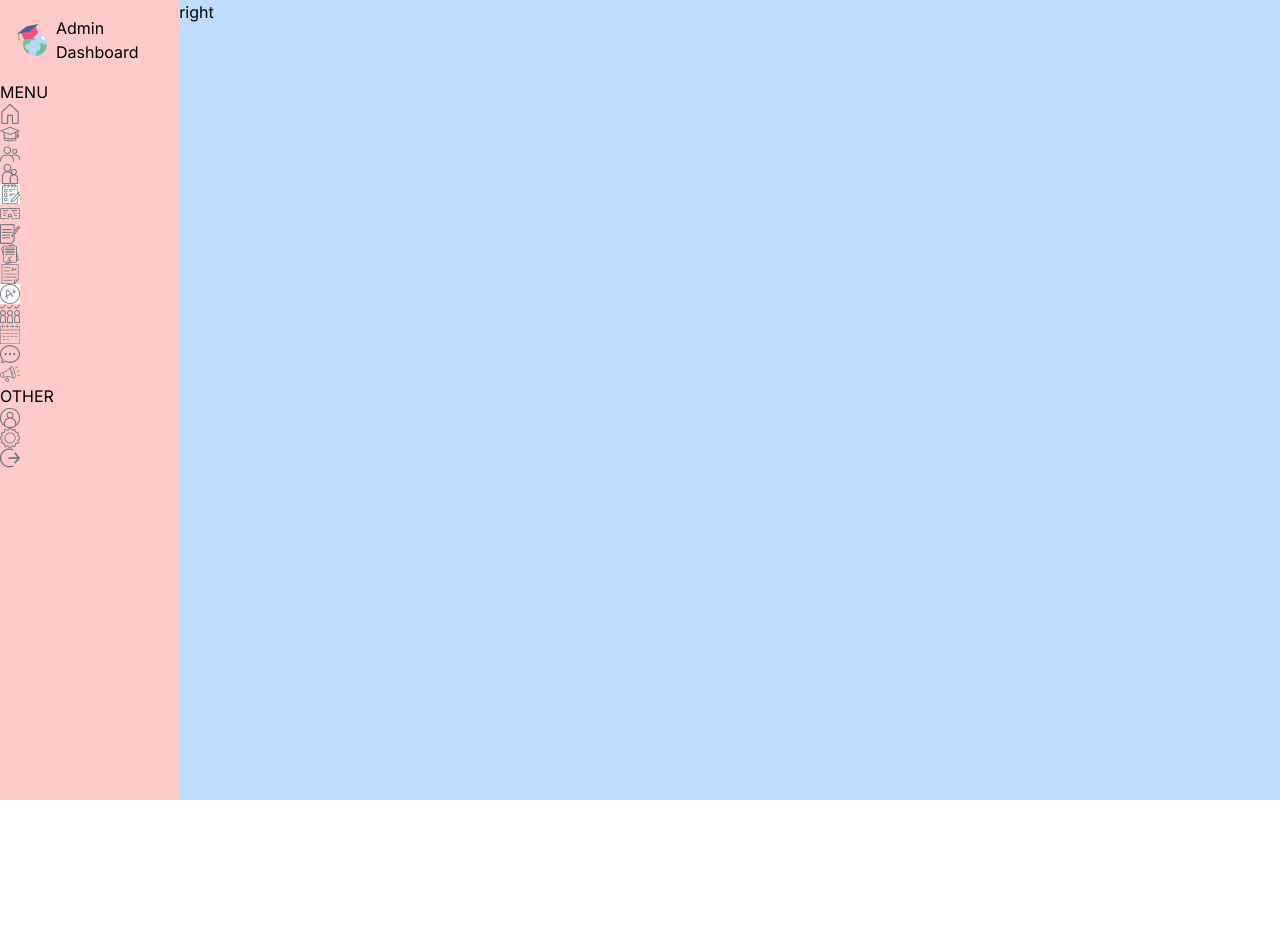
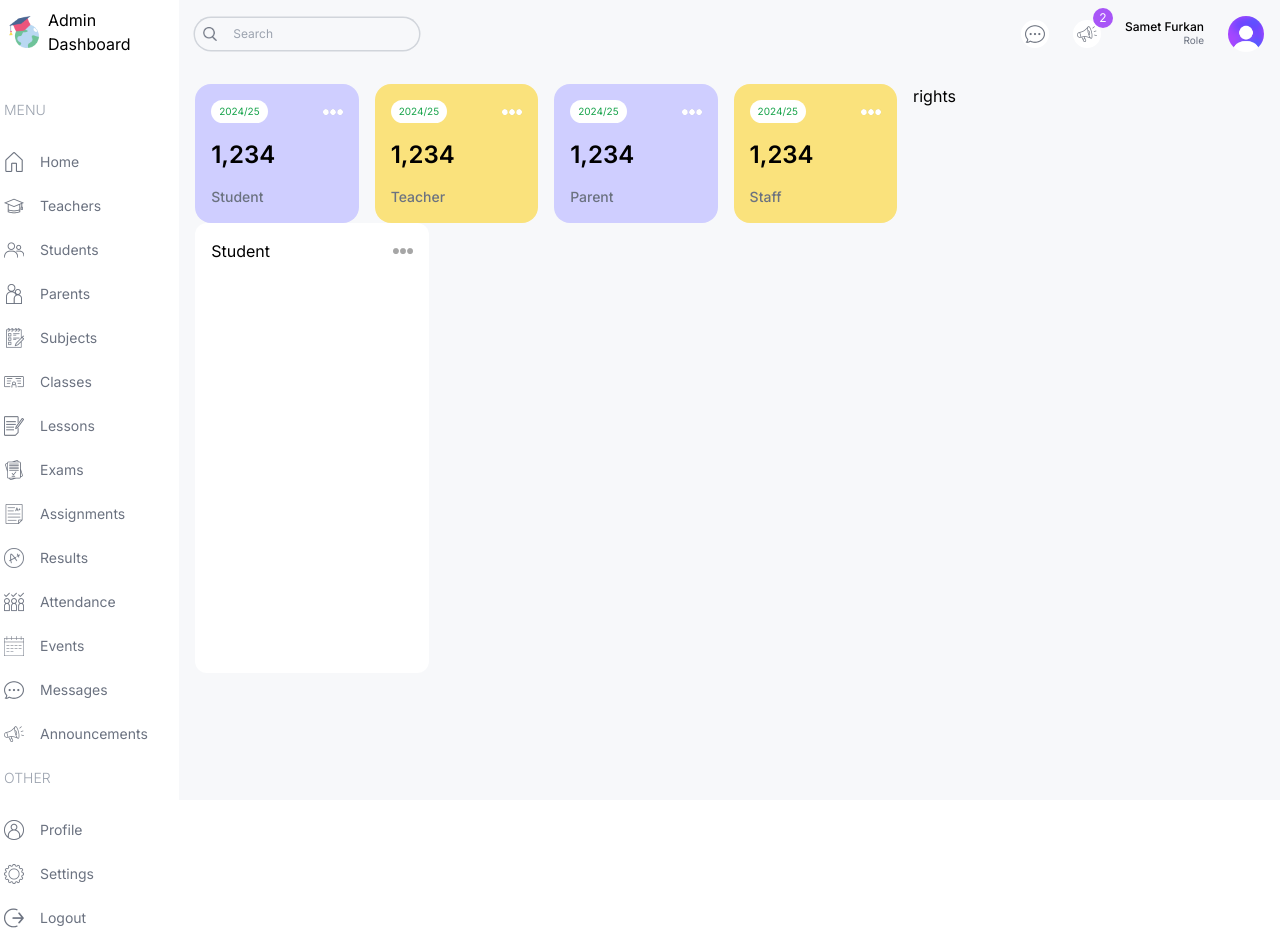
Before and after one commit to Samet-Furkan-Kopar/Admin_Dashboard, a Next.js app: page /admin in a window 1280 px wide. Before the commit the page ends 800 px from the top, so only its background shows below. Built offline with nearby package versions, Linux system fonts and the light colour scheme.

Commit message:
feat: Add StudentPage component and update tailwind.config.ts
- Added StudentPage component to src/app/(dashboard)/student/page.tsx
- Updated tailwind.config.ts to include new color variables

```diff
--- a/src/app/(dashboard)/admin/page.tsx
+++ b/src/app/(dashboard)/admin/page.tsx
@@ -1,11 +1,28 @@
-import React from 'react'
+import CountChart from "@/components/CountChart";
+import UserCard from "@/components/UserCard";
+import React from "react";
 
 const AdminPage = () => {
-  return (
-    <div>
+    return (
+        <div className="p-4 flex gap-4 flex-col md:flex-row">
+            <div className="w-full lg:w-2/3">
+                <div className="flex gap-4 justify-between flex-wrap">
+                    <UserCard type="student" />
+                    <UserCard type="teacher" />
+                    <UserCard type="parent" />
+                    <UserCard type="staff" />
+                </div>
+                <div className="flex gap-4 flex-col lg:flex-row">
+                    <div className="w-full lg:w-1/3 h-[450px]">
+                        <CountChart />
+                    </div>
+                    <div className="w-full lg:w-1/3 h-[450px]"></div>
+                </div>
+                <div className="bottom"></div>
+            </div>
+            <div className="w-full lg:w-1/3">rights</div>
+        </div>
+    );
+};
 
-    </div>
-  )
-}
-
-export default AdminPage
+export default AdminPage;
--- a/src/app/(dashboard)/layout.tsx
+++ b/src/app/(dashboard)/layout.tsx
@@ -1,11 +1,9 @@
 import Menu from "@/components/Menu";
+import Navbar from "@/components/Navbar";
 import type { Metadata } from "next";
 import { Inter } from "next/font/google";
 import Image from "next/image";
 import Link from "next/link";
-// import "./globals.css";
-
-// const inter = Inter({ subsets: ["latin"] });
 
 export const metadata: Metadata = {
     title: "Create Next App",
@@ -18,13 +16,16 @@
     children: React.ReactNode;
 }>) {
     return <div className="h-screen flex">
-        <div className="w-[16%] md:w-[8%] lg:w-[16%] xl:w-[14%] bg-red-200">
-            <Link href="/" className="flex items-center justify-center lg:justify-start gap-2 p-4">
+        <div className="w-[16%] md:w-[8%] lg:w-[16%] xl:w-[14%] ">
+            <Link href="/" className="flex items-center justify-center lg:justify-start gap-2 p-2">
                 <Image src="/icons/logo.png" alt="logo" width={32} height={32}/>
                 <span className="hidden lg:block">Admin Dashboard</span>
             </Link>
             <Menu />
         </div>
-        <div className="w-[84%] md:w-[92%] lg:w-[84%] xl:w-[86%] bg-blue-200">right</div>
+        <div className="w-[84%] md:w-[92%] lg:w-[84%] xl:w-[86%] bg-[#F7F8FA] overflow-scroll">
+            <Navbar />
+            {children}
+        </div>
     </div>;
 }
--- a/src/app/(dashboard)/student/page.tsx
+++ b/src/app/(dashboard)/student/page.tsx
@@ -3,7 +3,7 @@
 const StudentPage = () => {
   return (
     <div>
-
+      StudentPage
     </div>
   )
 }
--- /dev/null
+++ b/src/components/CountChart.tsx
@@ -0,0 +1,75 @@
+import Image from 'next/image';
+import React, { PureComponent } from 'react';
+import { RadialBarChart, RadialBar, Legend, ResponsiveContainer } from 'recharts';
+
+const data = [
+    {
+      name: '18-24',
+      uv: 31.47,
+      pv: 2400,
+      fill: '#8884d8',
+    },
+    {
+      name: '25-29',
+      uv: 26.69,
+      pv: 4567,
+      fill: '#83a6ed',
+    },
+    {
+      name: '30-34',
+      uv: 15.69,
+      pv: 1398,
+      fill: '#8dd1e1',
+    },
+    {
+      name: '35-39',
+      uv: 8.22,
+      pv: 9800,
+      fill: '#82ca9d',
+    },
+    {
+      name: '40-49',
+      uv: 8.63,
+      pv: 3908,
+      fill: '#a4de6c',
+    },
+    {
+      name: '50+',
+      uv: 2.63,
+      pv: 4800,
+      fill: '#d0ed57',
+    },
+    {
+      name: 'unknow',
+      uv: 6.67,
+      pv: 4800,
+      fill: '#ffc658',
+    },
+  ];
+const CountChart = () => {
+  return (
+    <div className='bg-white rounded-xl w-full h-full p-4'>
+      <div className='flex justify-between items-center'>
+        <h1>Student</h1>
+        <Image src='/icons/moreDark.png' alt='' width={20} height={20} />
+      </div>
+      <div>
+      {/* <ResponsiveContainer width="100%" height="100%">
+        <RadialBarChart cx="50%" cy="50%" innerRadius="10%" outerRadius="80%" barSize={10} data={data}>
+          <RadialBar
+            minAngle={15}
+            label={{ position: 'insideStart', fill: '#fff' }}
+            background
+            clockWise
+            dataKey="uv"
+          />
+          <Legend iconSize={10} layout="vertical" verticalAlign="middle" wrapperStyle={style} />
+        </RadialBarChart>
+      </ResponsiveContainer> */}
+      </div>
+      <div></div>
+    </div>
+  )
+}
+
+export default CountChart
--- a/src/components/Menu.tsx
+++ b/src/components/Menu.tsx
@@ -118,13 +118,14 @@
 
   const Menu = () => {
     return (
-      <div>
+      <div className="mt-4 text-sm p-1">
         {menuItems.map((i)=> (
-          <div key={i.title}>
-          <span>{i.title}</span>
+          <div className="flex flex-col gap-2" key={i.title}>
+          <span className="hidden lg:block text-gray-400 font-light my-4">{i.title}</span>
           {i.items.map((item,index) => (
-            <Link key={index} href={item.href}>
+            <Link key={index} href={item.href} className="flex items-center justify-center lg:justify-start gap-4 text-gray-500 py-2">
               <Image  src={`/icons${item.icon}`} alt="" width={20} height={20}/>
+              <span className="hidden lg:block">{item.label}</span>
             </Link>
           ))}
           </div>
--- a/src/components/Navbar.tsx
+++ b/src/components/Navbar.tsx
@@ -1,11 +1,30 @@
-import React from 'react'
+import Image from "next/image";
+import React from "react";
 
 const Navbar = () => {
-  return (
-    <div>
-      Navbar
-    </div>
-  )
-}
+    return (
+        <div className="flex items-center justify-between p-4 ">
+            <div className="hidden md:flex items-center gap-2 text-xs rounded-full ring-[1.5px] ring-gray-300 px-2 ">
+                <Image src="/icons/search.png" alt="" width={14} height={14} />
+                <input type="text" placeholder="Search" className="w-[200px] p-2 bg-transparent outline-none" />
+            </div>
+            <div className="flex items-center max-sm:gap-1 gap-6 justify-end w-full">
+                <div className="bg-white rounded-full w-7 h-7 flex items-center justify-center cursor-pointer">
+                    <Image src="/icons/message.png" alt="" width={20} height={20} />
+                </div>
+                <div className="bg-white rounded-full w-7 h-7 flex items-center justify-center cursor-pointer relative">
+                    <Image src="/icons/announcement.png" alt="" width={20} height={20} />
+                    <div className="absolute -top-3 -right-3 w-5 h-5 flex items-center justify-center bg-purple-500 text-white rounded-full text-xs">2</div>
+                </div>
+                <div className="flex flex-col">
+              <span className="text-xs leading-3 font-medium">Samet Furkan</span>
+              <span className="text-[10px] text-gray-500 text-right">Role</span>
+            </div>
+            <Image src="/icons/avatar.png" alt="" width={36} height={36} className="rounded-full" />
+            </div>
 
-export default Navbar
+        </div>
+    );
+};
+
+export default Navbar;
--- /dev/null
+++ b/src/components/UserCard.tsx
@@ -0,0 +1,17 @@
+import Image from 'next/image'
+import React from 'react'
+
+const UserCard = ({type}: {type:string}) => {
+  return (
+    <div className='rounded-2xl odd:bg-colorPurple even:bg-colorYellow p-4 flex-1 min-w-[130px]'>
+      <div className='flex justify-between items-center'>
+        <span className='text-[10px] bg-white px-2 py-1 rounded-full text-green-600'>2024/25</span>
+        <Image src='/icons/more.png' className='text-white' alt='' width={20} height={20} />
+      </div>
+      <h1 className='text-2xl font-semibold my-4 '>1,234</h1>
+      <h2 className='capitalize text-sm font-medium text-gray-500'>{type}</h2>
+    </div>
+  )
+}
+
+export default UserCard
--- a/tailwind.config.ts
+++ b/tailwind.config.ts
@@ -13,7 +13,15 @@
         "gradient-conic":
           "conic-gradient(from 180deg at 50% 50%, var(--tw-gradient-stops))",
       },
+      colors: {
+        colorSky: "#C3EBFA",
+        colorSkyLight: "#EDF9FD",
+        colorPurple: "#CFCEFF",
+        colorPurpleLight: "#F1F0FF",
+        colorYellow: "#FAE27C",
+        colorYellowLight: "#FEFCE8",
     },
+  },
   },
   plugins: [],
 };
```
Also changed, not shown: package.json (+5 -4 lines), 1 other file (tests, documents, lock files or other folders).
